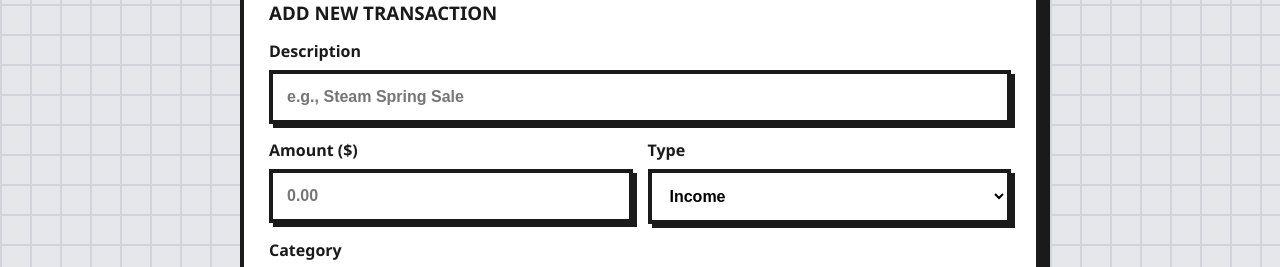
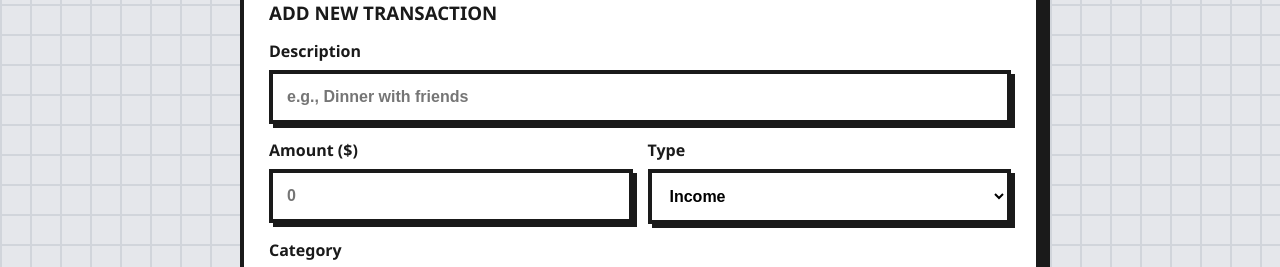
Before and after one commit to Alvinfaizt/personal-finance-dashboard, a React (Vite) app: page / in a window 1280 px wide. Shown: the part 506-773 px from the top of the page. Built offline with nearby package versions, Linux system fonts and the light colour scheme.

Commit message:
Feat: enhance TransactionForm to support dynamic currency display and simplify transaction submission

```diff
--- a/src/components/TransactionForm.jsx
+++ b/src/components/TransactionForm.jsx
@@ -1,58 +1,38 @@
 import { useState } from 'react'
 
-function TransactionForm({ onAddTransaction }) {
+function TransactionForm({ onAddTransaction, currency }) {
   const [description, setDescription] = useState('')
   const [amount, setAmount] = useState('')
   const [type, setType] = useState('income')
-  const [category, setCategory] = useState('💼 Salary') // Default kategori
+  const [category, setCategory] = useState('💼 Salary')
 
   const handleSubmit = (e) => {
     e.preventDefault()
-    if (!description || !amount) {
-      alert('Please fill out all fields!')
-      return
-    }
+    if (!description || !amount) return
 
-    const newTransaction = {
+    onAddTransaction({
       id: Date.now(),
       description,
       amount: parseFloat(amount),
       type,
-      category // Masukkan kategori ke dalam data objek
-    }
-
-    onAddTransaction(newTransaction)
+      category
+    })
     setDescription('')
     setAmount('')
-    setCategory('💼 Salary') // Reset kategori ke default setelah transaksi ditambahkan
   }
 
   return (
     <div className="neo-box">
       <h3 style={{ margin: '0 0 15px 0', fontWeight: 900, textTransform: 'uppercase' }}>Add New Transaction</h3>
-
       <form onSubmit={handleSubmit}>
         <div style={{ marginBottom: '15px' }}>
           <label style={{ fontWeight: 800 }}>Description</label>
-          <input
-            type="text"
-            className="neo-input"
-            placeholder="e.g., Steam Spring Sale"
-            value={description}
-            onChange={(e) => setDescription(e.target.value)}
-          />
+          <input type="text" className="neo-input" placeholder="e.g., Dinner with friends" value={description} onChange={(e) => setDescription(e.target.value)} />
         </div>
-
         <div style={{ display: 'flex', gap: '15px', marginBottom: '15px' }}>
           <div style={{ flex: 1 }}>
-            <label style={{ fontWeight: 800 }}>Amount ($)</label>
-            <input
-              type="number"
-              className="neo-input"
-              placeholder="0.00"
-              value={amount}
-              onChange={(e) => setAmount(e.target.value)}
-            />
+            <label style={{ fontWeight: 800 }}>Amount ({currency === 'IDR' ? 'Rp' : '$'})</label>
+            <input type="number" className="neo-input" placeholder="0" value={amount} onChange={(e) => setAmount(e.target.value)} />
           </div>
           <div style={{ flex: 1 }}>
             <label style={{ fontWeight: 800 }}>Type</label>
@@ -62,33 +42,19 @@ function TransactionForm({ onAddTransaction }) {
             </select>
           </div>
         </div>
-
         <div style={{ marginBottom: '20px' }}>
           <label style={{ fontWeight: 800 }}>Category</label>
           <select className="neo-select" value={category} onChange={(e) => setCategory(e.target.value)}>
             {type === 'income' ? (
-              <>
-                <option value="💼 Salary">💼 Salary</option>
-                <option value="📈 Investment">📈 Investment</option>
-                <option value="🛠️ Freelance">🛠️ Freelance</option>
-                <option value="🎁 Others">🎁 Others</option>
-              </>
+              <><option value="💼 Salary">💼 Salary</option><option value="📈 Investment">📈 Investment</option></>
             ) : (
-              <>
-                <option value="🎮 Gaming/Steam">🎮 Gaming/Steam</option>
-                <option value="☕ Food & Drink">☕ Food & Drink</option>
-                <option value="💻 Gadget/Hardware">💻 Gadget/Hardware</option>
-                <option value="🏠 Rent/Bill">🏠 Rent/Bill</option>
-                <option value="🛒 Others">🛒 Others</option>
-              </>
+              <><option value="🎮 Gaming/Steam">🎮 Gaming/Steam</option><option value="☕ Food & Drink">☕ Food & Drink</option></>
             )}
           </select>
         </div>
-
         <button type="submit" className="neo-btn">Add Transaction</button>
       </form>
     </div>
   )
 }
-
 export default TransactionForm
```
